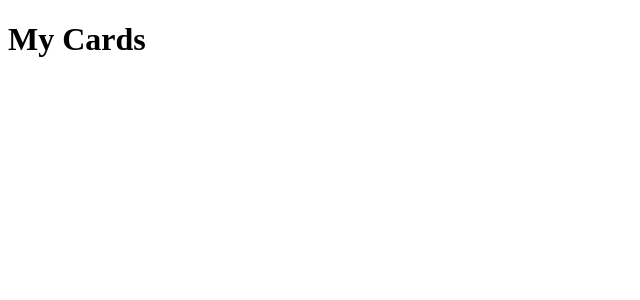
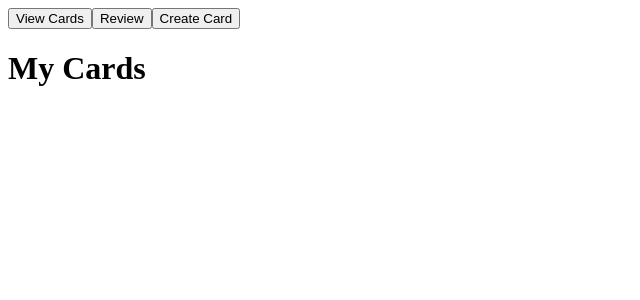
Before and after one commit to SarahChoung/react-flash-cards-pt, a React app: page / in a window 1280 px wide. Shown: the top 300 px of the page, without its empty margins (0-640 px from the left). Built offline with nearby package versions, Linux system fonts and the light colour scheme; the HTML template or start-up script is replaced by a standard one.

Commit message:
Added Context - work in progress

```diff
--- /dev/null
+++ b/src/components/app-context.jsx
@@ -0,0 +1,5 @@
+import React from 'react';
+
+export const AppContext = React.createContext({
+  setView:() => {}
+});
--- a/src/components/app.jsx
+++ b/src/components/app.jsx
@@ -1,9 +1,9 @@
-import React from 'react';
+import React, { createContext } from 'react';
 import ViewCards from './view-cards';
-import ReviewCards from './review-cards';
+import Review from './review-cards';
 import CreateCard from './create-card';
-
-// const AppContext = React.CreateContext('whatever')
+import Nav from './nav';
+import {AppContext} from './app-context';
 
 class App extends React.Component {
   constructor(props) {
@@ -24,7 +24,7 @@ class App extends React.Component {
       case 'create-card':
         return <CreateCard />;
       case 'review-cards':
-        return <ReviewCards />;
+        return <Review />;
       case 'view-cards':
         return <ViewCards />;
       default:
@@ -36,8 +36,14 @@ class App extends React.Component {
   render() {
     return (
       <div>
-        {this.getView()}
+        <AppContext.Provider value={this.setView}>
+          <Nav />
+        </AppContext.Provider>
+        <div className = "text-center">
+          {this.getView()}
+        </div>
       </div>
+
     );
   }
 }
--- a/src/components/nav.jsx
+++ b/src/components/nav.jsx
@@ -0,0 +1,29 @@
+import React from 'react';
+import {AppContext} from './app-context'
+
+function Nav() {
+  return (
+    <AppContext.Consumer>
+      {({setView}) => (
+        <nav className="navbar">
+          <div className="nav navbar-right ml-auto">
+            <button
+              onClick = {setView}
+              className="btn btn-link">
+                View Cards</button>
+            <button
+              onClick = {setView}
+              className="btn btn-link">
+                Review</button>
+            <button
+              onClick = {setView}
+              className="btn btn-link">
+                Create Card</button>
+          </div>
+        </nav>
+      )}
+    </AppContext.Consumer>
+  )
+}
+
+export default Nav
--- a/src/components/review-cards.jsx
+++ b/src/components/review-cards.jsx
@@ -1,9 +1,9 @@
 import React from 'react';
 
-function ReviewCards() {
+function Review() {
   return (
     <h1>Review Cards</h1>
   )
 }
 
-export default ReviewCards;
+export default Review;
```
